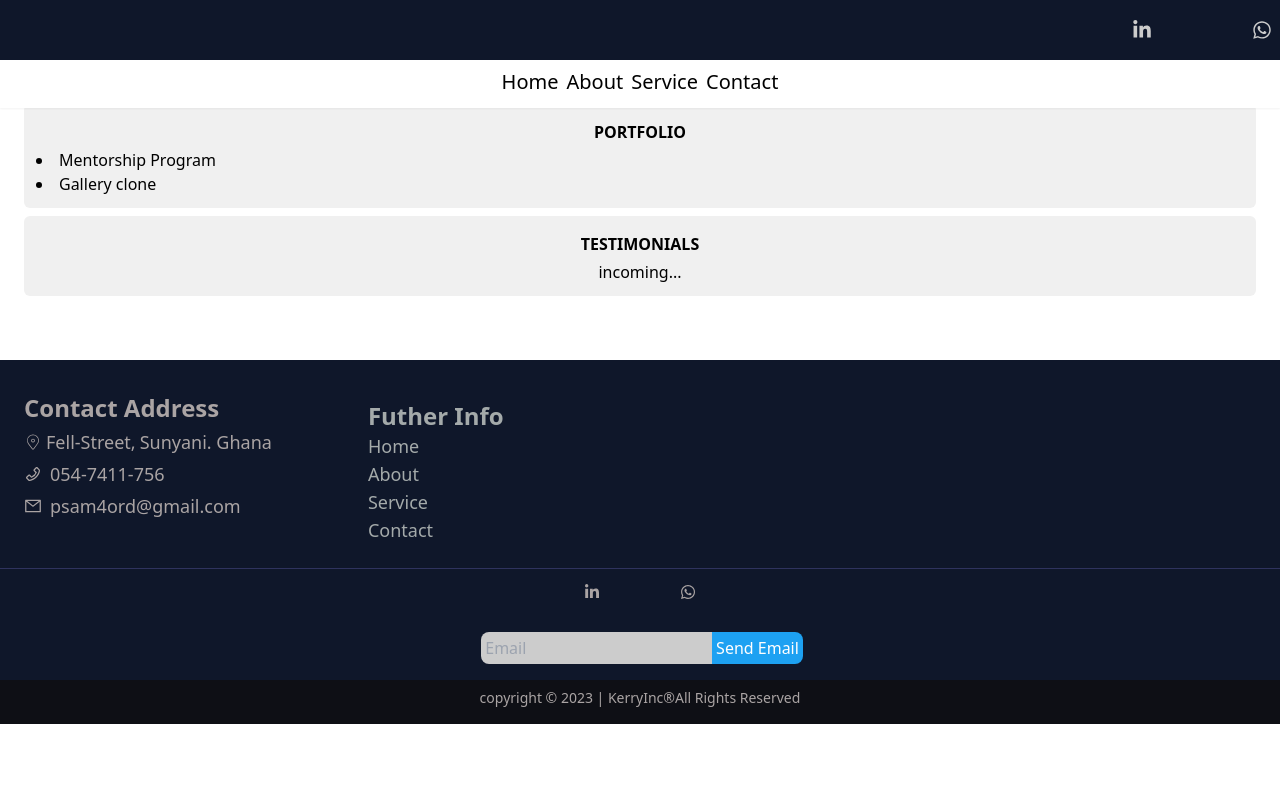
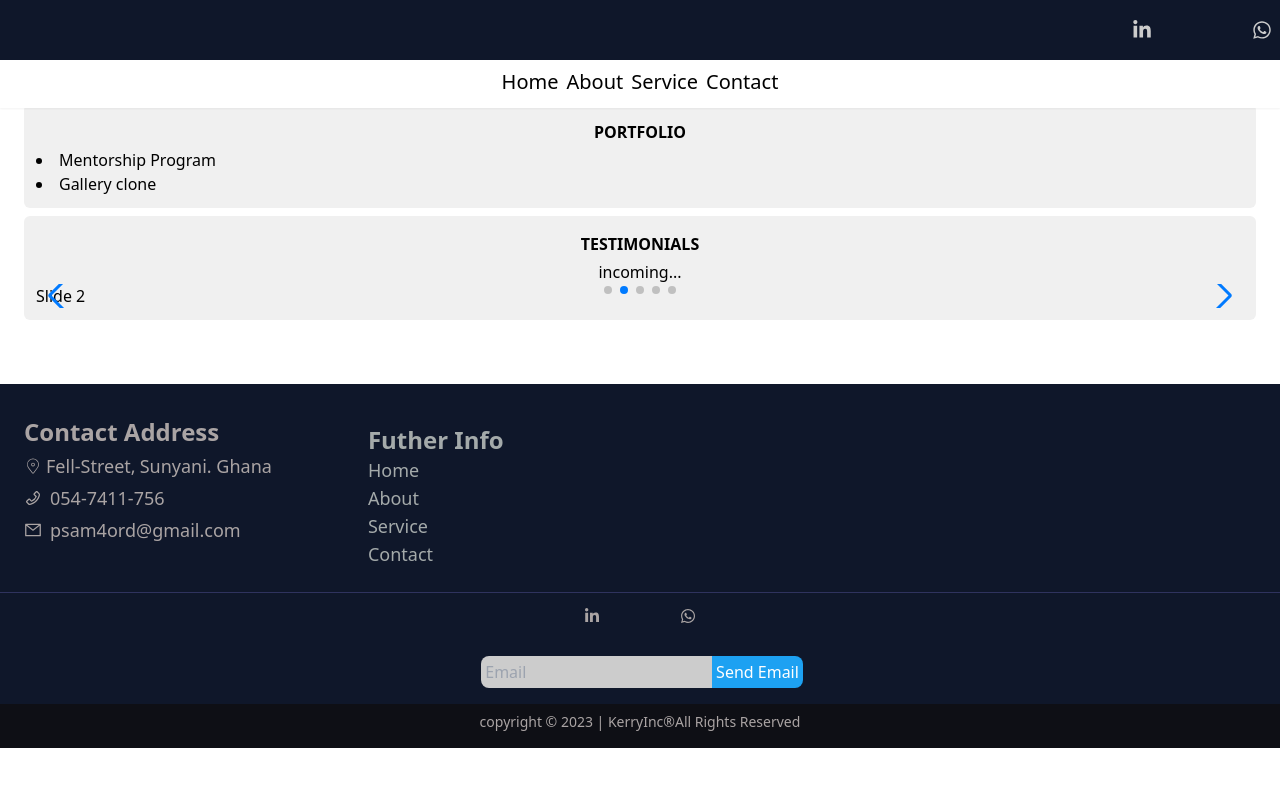
Before and after one commit to Psam4ord/Portfolio-Website, a React (Create React App) app: page /service in a window 1280 px wide. Shown: the top 786 px of the page. Built offline with nearby package versions, Linux system fonts and the light colour scheme; some icons are missing.

Commit message:
fix: swipperjs installed

```diff
--- a/package.json
+++ b/package.json
@@ -11,6 +11,7 @@
     "react-icons": "^4.11.0",
     "react-router-dom": "^6.17.0",
     "react-scripts": "5.0.1",
+    "swiper": "^11.0.4",
     "web-vitals": "^2.1.4"
   },
   "scripts": {
--- /dev/null
+++ b/src/Components/Slides/Swipper.jsx
@@ -0,0 +1,38 @@
+import React from 'react'
+import { Swiper, SwiperSlide } from 'swiper/react';
+import 'swiper/swiper-bundle.css';
+import 'swiper/css/pagination';
+import 'swiper/css/navigation';
+
+
+import { Autoplay, Pagination, Navigation } from 'swiper/modules';
+
+const Slider = () => {
+  return (
+    <>
+ <Swiper
+        spaceBetween={30}
+        centeredSlides={true}
+        autoplay={{
+          delay: 2500,
+          disableOnInteraction: false,
+        }}
+        pagination={{
+          clickable: true,
+        }}
+        navigation={true}
+        modules={[Autoplay, Pagination, Navigation]}
+        className="mySwiper"
+      >
+        <SwiperSlide>Slide 1</SwiperSlide>
+        <SwiperSlide>Slide 2</SwiperSlide>
+        <SwiperSlide>Slide 3</SwiperSlide>
+        <SwiperSlide>Slide 4</SwiperSlide>
+        <SwiperSlide>Slide 5</SwiperSlide>
+      </Swiper>
+
+    </>
+  )
+}
+
+export default Slider
--- a/src/index.js
+++ b/src/index.js
@@ -2,7 +2,6 @@ import React from 'react';
 import ReactDOM from 'react-dom/client';
 import App from './App';
 import './css/tailwind.css';
-
 const root = ReactDOM.createRoot(document.getElementById('root'));
 root.render(
   <React.StrictMode>
--- a/src/pages/servicePage.jsx
+++ b/src/pages/servicePage.jsx
@@ -1,7 +1,7 @@
 import React from 'react'
 import NavBar from '../Components/Layout/navBar';
 import Footer from '../Components/Layout/footer';
-
+import Slider from '../Components/Slides/Swipper';
 
 
 const ServicePage = () => {
@@ -36,6 +36,7 @@ const ServicePage = () => {
           <ul className='flex justify-center xsm:flex-wrap space-x-2 h-auto'>
           <p>incoming...</p>
           </ul>
+          <Slider />
         </div>
       </div>
       <Footer />
```
Also changed, not shown: 1 other file (tests, documents, lock files or other folders).
